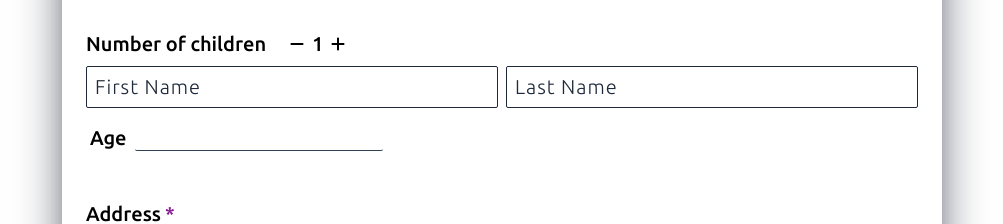
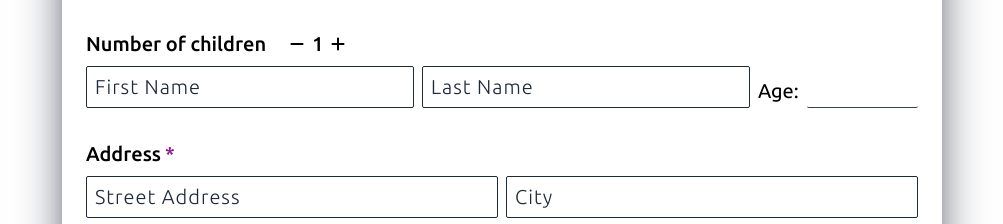
Before and after one commit to banksjazz87/visitor-form-app, a React (Create React App) app in the folder my-app/: page / in a window 1280 px wide. Both pictures are taken after a click on the button 476 px from the left and 1202 px from the top of the page. Shown: the part 1158-1382 px from the top of the page, without its empty margins (138-1141 px from the left). Built offline with nearby package versions, Linux system fonts and the light colour scheme; no server answers.

Commit message:
feature: created a new component to display the age field

```diff
--- /dev/null
+++ b/my-app/src/components/LandingPage/AgeField.tsx
@@ -0,0 +1,38 @@
+import React from "react";
+
+
+interface AgeFieldProps {
+    index?: number;
+    changeHandler: Function;
+	fieldId: string;
+	childField: boolean;
+}
+export default function AgeField({ index, changeHandler, fieldId, childField }: AgeFieldProps): JSX.Element {
+
+
+	const changeEvent = (event: React.ChangeEvent<HTMLInputElement>): void => {
+		if (childField && index) {
+			changeHandler(event, index);
+		} else {
+			changeHandler(event, index);
+		}
+	};
+
+	return (
+		<div className="fields_wrapper flex flex-row grow align-middle items-center mt-2 px-0 md:col-span-1">
+			<label
+				className="text-xl font-normal text-left mr-2"
+				htmlFor={`${fieldId}`}
+			>
+				Age:
+			</label>
+			<input
+				id={`${fieldId}`}
+				type="text"
+				name={`${fieldId}}`}
+				onChange={changeEvent}
+				className="rounded-sm focus:border-fuchsia-800 outline-none border-b border-slate-700 text-xl font-normal text-black leading-8 tracking-wider w-full"
+			></input>
+		</div>
+	);
+}
--- a/my-app/src/components/LandingPage/AgeOptions.tsx
+++ /dev/null
@@ -1,47 +0,0 @@
-import React from "react";
-
-
-interface AgeOptionsProps {
-    index: number;
-    changeHandler: Function;
-    buttonGroupName: string;
-}
-export default function AgeOptions({index, changeHandler, buttonGroupName}: AgeOptionsProps) {
-
-    const ages: string[] = ['Child', 'Teen', 'Adult'];
-
-   const ageFields = ages.map((x: string, y: number): JSX.Element => {
-        return (
-            <div
-            key={`age_${y}`}
-            className="flex flex-row items-center first:ml-0 first:mr-0 md:ml-3 gap-2 ml-4 mr-0"
-
-            >
-            <label
-                className="text-xl font-thin"
-                htmlFor={`${x}_${index}`}
-            >
-                {x}
-            </label>
-            <input
-                id={`${x}_${index}`}
-                type="radio"
-                name={buttonGroupName}
-                value={x.toLowerCase()}
-                onChange={(event) => changeHandler(event, index)}
-                className="border border-slate-700 rounded-sm focus:border-fuchsia-800"></input>
-        </div>
-        )
-    });
-
-    return (
-        <div className="fields_wrapper flex flex-row align-middle items-center mt-2 px-0">
-        <p className="text-xl font-normal text-left mr-2">
-            Age:
-        </p>
-        <div className="flex felx-row md:flex md:flex-row md:flex-wrap gap-0 md:justify-start">
-            {ageFields}
-        </div>
-   </div>
-    );
-}
--- a/my-app/src/components/LandingPage/ChildrenFields.tsx
+++ b/my-app/src/components/LandingPage/ChildrenFields.tsx
@@ -1,7 +1,6 @@
 import React from "react";
-import {ChildData} from "../../interfaces.ts";
-import AgeOptions from "../LandingPage/AgeOptions.tsx";
-
+import { ChildData } from "../../interfaces.ts";
+import AgeField from "./AgeField.tsx";
 
 interface ChildrenFieldsProps {
 	count: number;
@@ -10,9 +9,7 @@ interface ChildrenFieldsProps {
 	ageHandler: Function;
 }
 
-
-export default function ChildrenFields({count, names, nameHandler, ageHandler}: ChildrenFieldsProps) {
-
+export default function ChildrenFields({ count, names, nameHandler, ageHandler }: ChildrenFieldsProps) {
 	const fields: JSX.Element[] = names.map((x: ChildData, y: number): JSX.Element => {
 		return (
 			<div
@@ -20,10 +17,10 @@ export default function ChildrenFields({count, names, nameHandler, ageHandler}:
 				className="flex flex-col mt-2 gap-0"
 			>
 				<div
-							className="grid grid-cols-1 md:flex md:flex-row md:flex-wrap gap-2 md:justify-start"
+					className="grid grid-cols-1 md:grid-cols-5 gap-2"
 					key={`child_${y + 1}`}
 				>
-							<div className="flex flex-col grow relative">
+					<div className="flex flex-col grow relative md:col-span-2">
 						<label
 							className="text-xl sr-only"
 							htmlFor={`child_first_name_${y}`}
@@ -40,7 +37,7 @@ export default function ChildrenFields({count, names, nameHandler, ageHandler}:
 						/>
 					</div>
 
-							<div className="flex flex-col grow relative">
+					<div className="flex flex-col grow relative md:col-span-2">
 						<label
 							className="text-xl sr-only"
 							htmlFor={`child_last_name_${y}`}
@@ -56,42 +53,19 @@ export default function ChildrenFields({count, names, nameHandler, ageHandler}:
 							value={x.lastName}
 						/>
 					</div>
-						</div>
 
-						<div
-							key={`child_age_${y}`}
-							className="flex flex-row items-center gap-2 ml-1 mr-0 py-4"
-						>
-							<label
-								className="text-xl font-medium text-left"
-								htmlFor={`child_age_${y}`}
-							>
-								Age
-							</label>
-							<input
-								id={`child_age_${y}`}
-								type="text"
-								name={`child_age_${y}`}
-								onChange={(event) => ageHandler(event, y)}
-								className="rounded-sm focus:border-fuchsia-800 outline-none border-b border-slate-700"
-							></input>
-						</div>
-
-						{/* <AgeOptions
+					<AgeField
 						index={y}
 						changeHandler={ageHandler}
-							buttonGroupName={`child_${y}`}
-						/> */}
+						fieldId={`child_age_${y}`}
+						childField={true}
+					/>
+				</div>
 			</div>
 		);
 	});
 
-
 	if (count > 0) {
-        return (
-            <div className="flex flex-col gap-6 grow">
-                {fields}
-            </div>
-        )
+		return <div className="flex flex-col gap-6 grow">{fields}</div>;
 	}
 }
```
Lines whose indentation alone changed are shown as unchanged.
